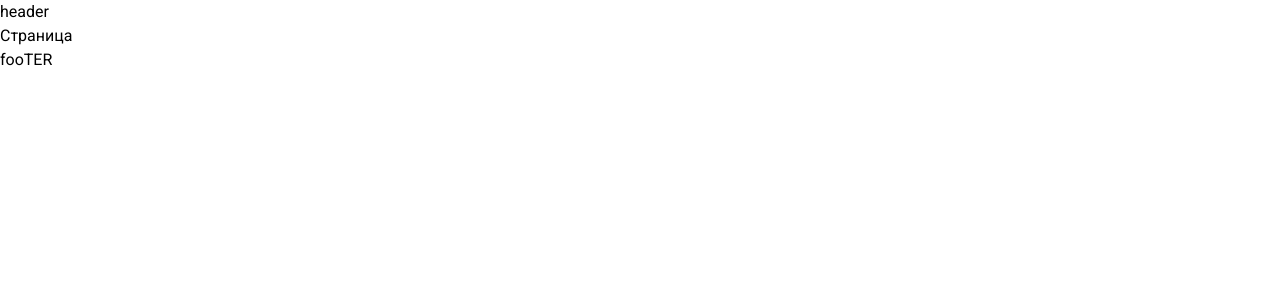
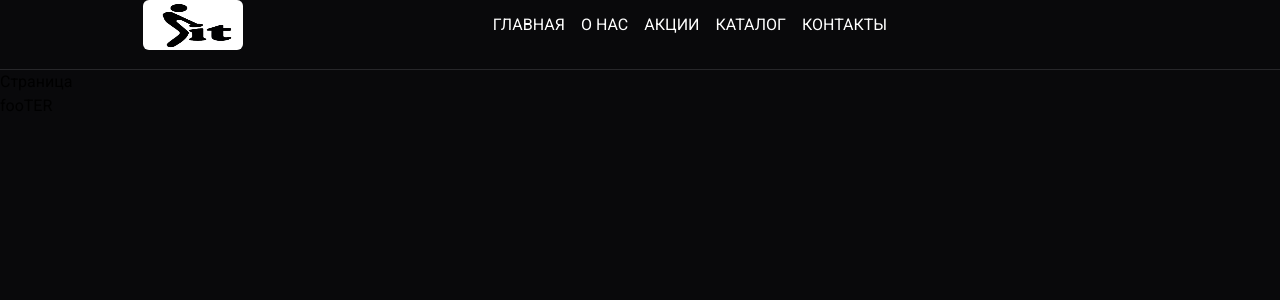
Before and after one commit to AFKLenb/web-gayming-nextjs, a Next.js app: page / in a window 1280 px wide. Shown: the top 300 px of the page. Built offline with nearby package versions, Linux system fonts and the light colour scheme.

Commit message:
Сделали header и navbar

```diff
--- a/src/app/layout.tsx
+++ b/src/app/layout.tsx
@@ -28,7 +28,7 @@ export default function RootLayout({
 }>) {
   return (
     <html lang="en">
-      <body className={`${roboto.variable} ${oswald.variable} w-full`}>
+      <body className={`${roboto.variable} ${oswald.variable} w-full bg-zinc-950`}>
         <div className="__next">
           <Header />
           <main className="main w-full" id="main">
--- a/src/components/Header/Header.tsx
+++ b/src/components/Header/Header.tsx
@@ -1,9 +1,25 @@
+import Image from 'next/image'
+import Link from 'next/link'
 import React from 'react'
+import Navbar from '../Navbar/Navbar'
+import { FaBars } from 'react-icons/fa6'
 
 const Header = () => {
   return (
-    <header>
-      header
+    <header className=' w-full h-[70px] items-center border-b border-zinc-800 bg-zinc-950 '>
+      <div className="container mx-auto">
+        <div className="w-full flex items-center justify-between ">
+          <Link href="/" className=' w-[100px] h-[50px]'>
+            <Image className='w-full h-full rounded-md bg-white' src='/assets/image/logo.png' width={200} height={50} alt='Логотип сайта'  />
+          </Link>
+          <Navbar  containerStyle='hidden md:flex' />
+          <div className="">
+            <button className=' text-white text-xl w-[45px] h-[45px] flex items-center justify-center border border-zinc-500 rounded-md md:hidden'>
+              <FaBars/>
+            </button>
+          </div>
+        </div>
+      </div>
     </header>
   )
 }
--- a/src/components/Navbar/Navbar.tsx
+++ b/src/components/Navbar/Navbar.tsx
@@ -1,3 +1,4 @@
+import Link from 'next/link'
 import React from 'react'
 
 // menuData
@@ -12,7 +13,17 @@ const menuLinks = [
 const Navbar = ( { containerStyle} : {containerStyle: string} ) => {
   return (
     <nav className={`${containerStyle}`}>
-        <menu className='w-full flex items-center justify-center gap-4 '></menu>
+        <menu className='w-full flex items-center justify-center gap-4 '>
+            {menuLinks.map(( item, index) =>{
+                return(
+                    <>
+                        <li key={index}>
+                            <Link className=' text-white uppercase hover:text-accent transition-all duration-300' href={item.url}>{item.label}</Link>
+                        </li>
+                    </>
+                )
+            })}
+        </menu>
     </nav>
   )
 }
```
Also changed, not shown: package.json (+5 -4 lines), public/assets/image/logo.png, 1 other file (tests, documents, lock files or other folders).
